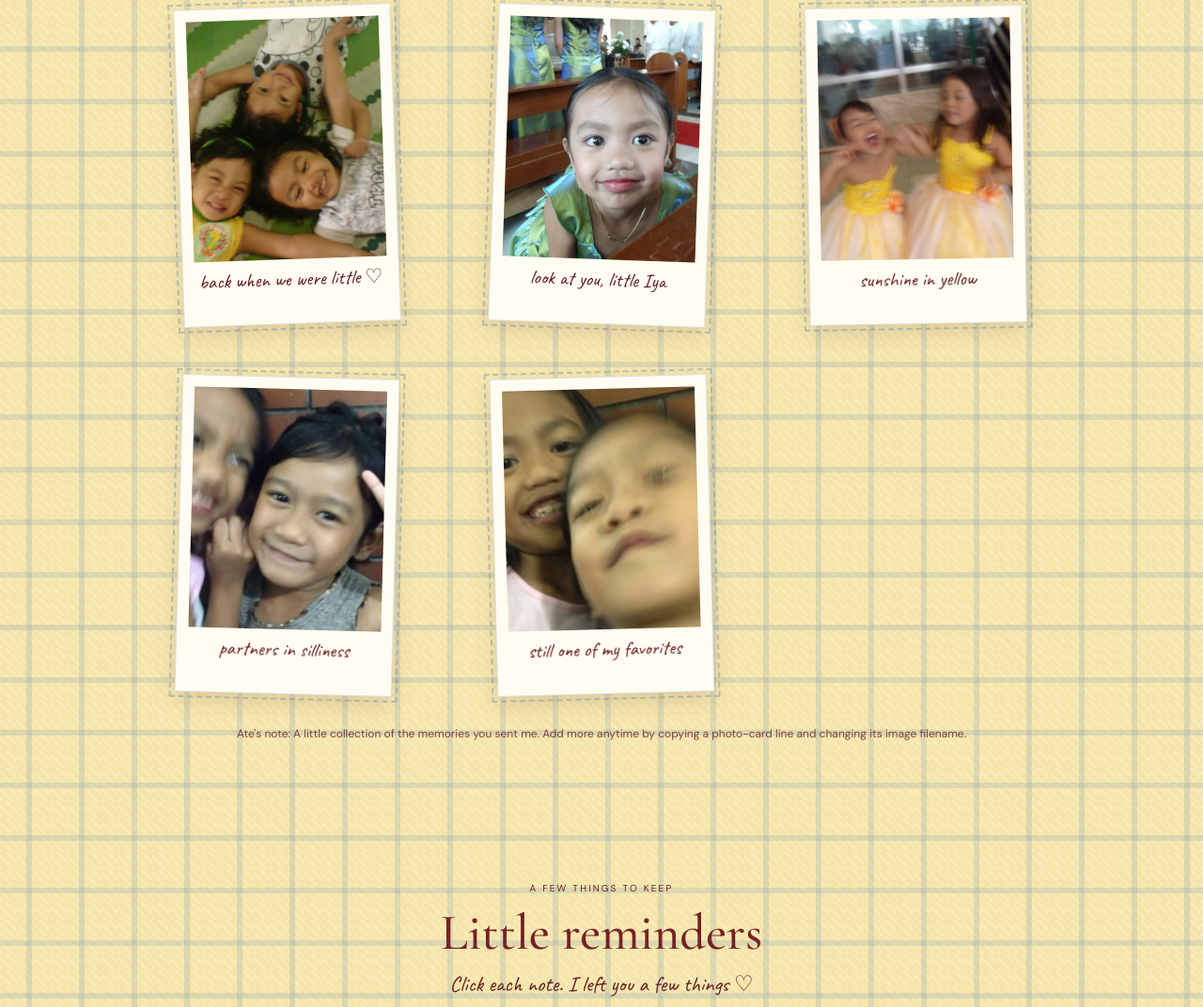
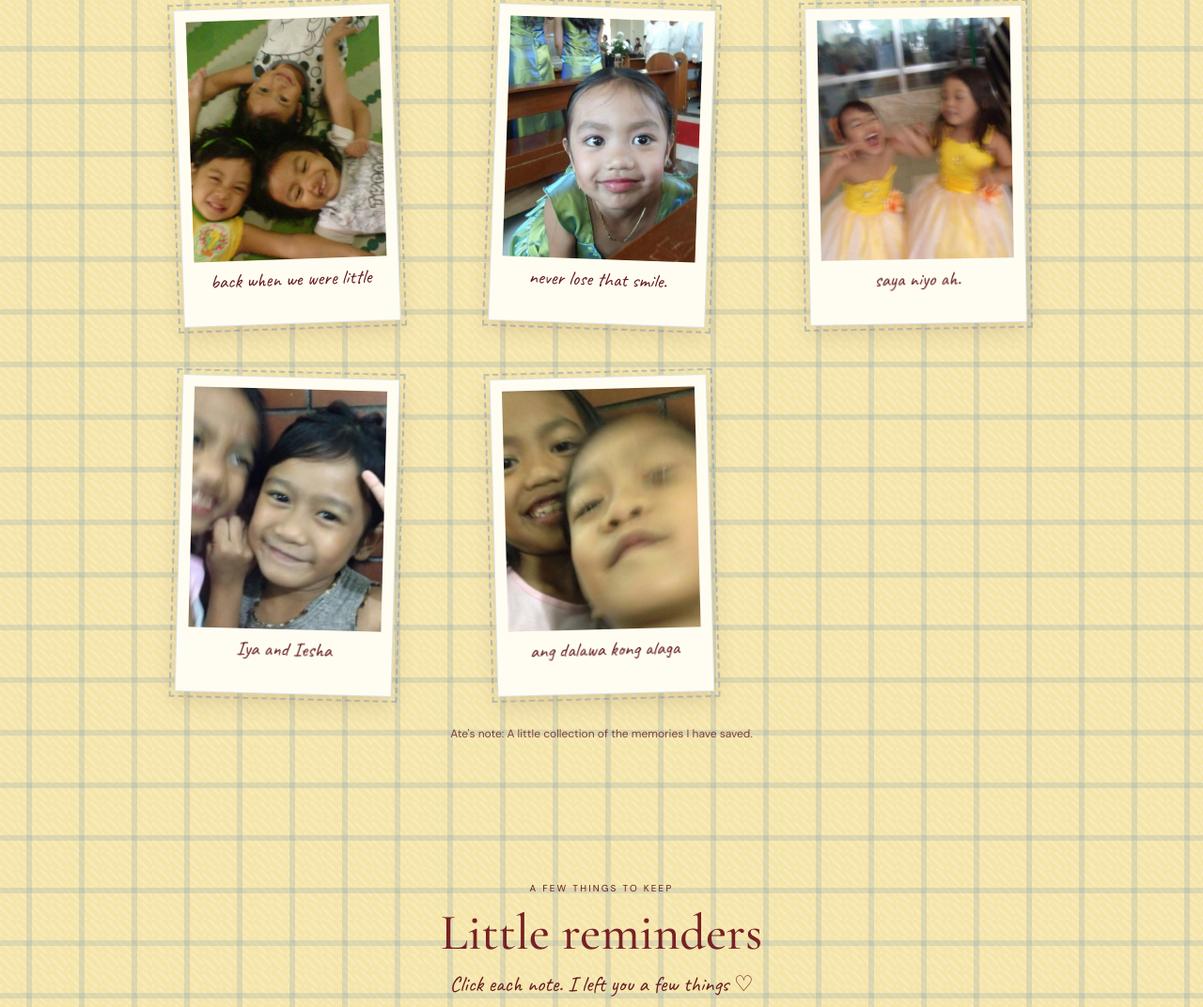
Before and after one commit to shuaaselle-web/iya-birthday, a plain HTML site: page index.html in a window 1280 px wide. Shown: the part 1037-2109 px from the top of the page at 94% size. Drawn offline with nearby package versions, Linux system fonts and the light colour scheme.

Commit message:
Update index.html

```diff
--- a/index.html
+++ b/index.html
@@ -803,31 +803,31 @@ Maligayang kaarawan, Iya! Sana hindi mo madaliin ang sarili mo sa mga bagay na d
       <div class="gallery">
         <figure class="photo-card" style="--tilt:-2deg">
           <img src="photo-1.jpg" alt="A childhood memory with Iya and family">
-          <figcaption>back when we were little ♡</figcaption>
+          <figcaption>back when we were little </figcaption>
         </figure>
 
         <figure class="photo-card" style="--tilt:2deg">
           <img src="photo-2.jpg" alt="Iya as a little girl">
-          <figcaption>look at you, little Iya</figcaption>
+          <figcaption>never lose that smile.</figcaption>
         </figure>
 
         <figure class="photo-card" style="--tilt:-1deg">
           <img src="photo-3.jpg" alt="A childhood memory of Iya in yellow">
-          <figcaption>sunshine in yellow</figcaption>
+          <figcaption>saya niyo ah.</figcaption>
         </figure>
 
         <figure class="photo-card" style="--tilt:1.5deg">
           <img src="photo-4.jpg" alt="A childhood selfie together">
-          <figcaption>partners in silliness</figcaption>
+          <figcaption>Iya and Iesha</figcaption>
         </figure>
 
         <figure class="photo-card" style="--tilt:-1.5deg">
           <img src="photo-5.jpg" alt="Another childhood selfie together">
-          <figcaption>still one of my favorites</figcaption>
+          <figcaption>ang dalawa kong alaga</figcaption>
         </figure>
       </div>
 
-      <p class="photo-note">Ate's note: A little collection of the memories you sent me. Add more anytime by copying a photo-card line and changing its image filename.</p>
+      <p class="photo-note">Ate's note: A little collection of the memories I have saved. </p>
     </section>
 
     <!-- HIDDEN MESSAGES -->
@@ -846,7 +846,7 @@ Maligayang kaarawan, Iya! Sana hindi mo madaliin ang sarili mo sa mga bagay na d
 
         <button class="secret">
           <span class="front">On a difficult day… ✿</span>
-          <span class="inside">You don't have to figure everything out today. Just take the day as it comes.</span>
+          <span class="inside">Hindi mo kailangang maresolbahan kaagad-agad. Take your time.</span>
         </button>
 
         <button class="secret">
```
